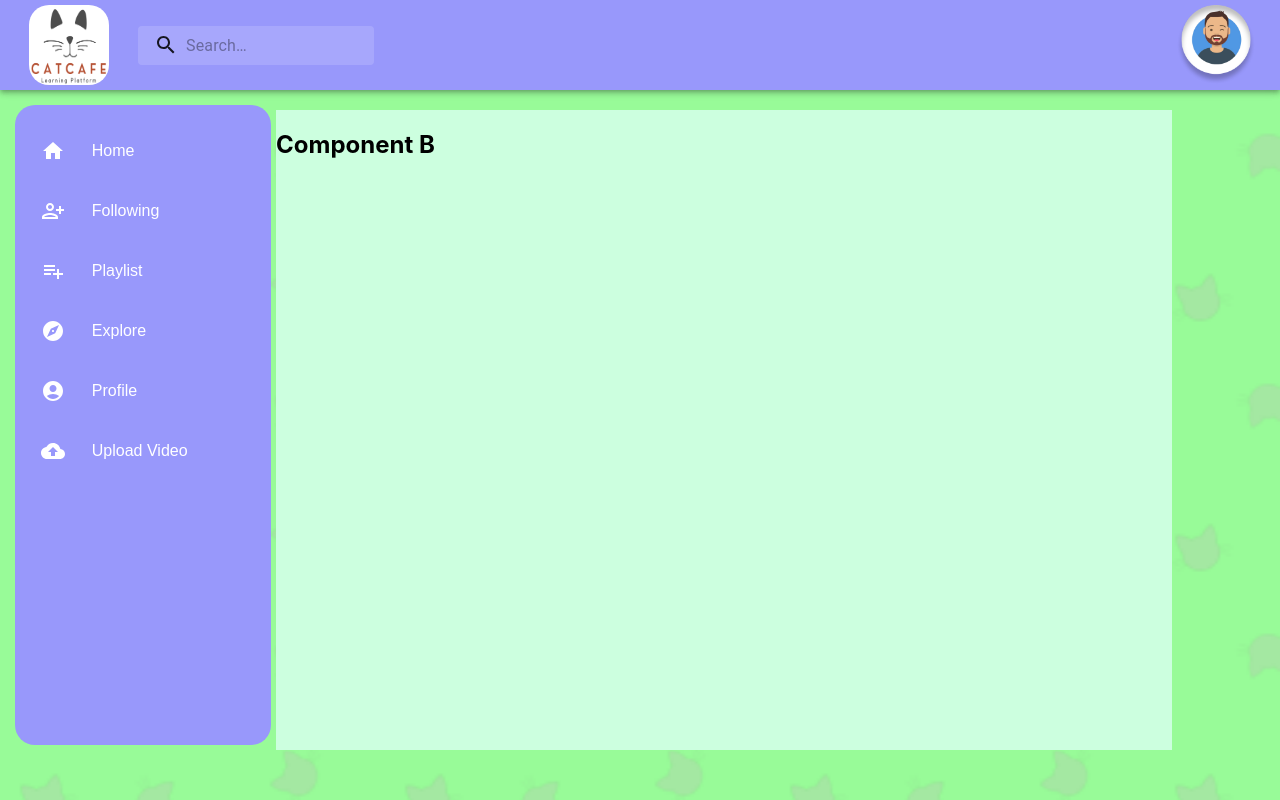
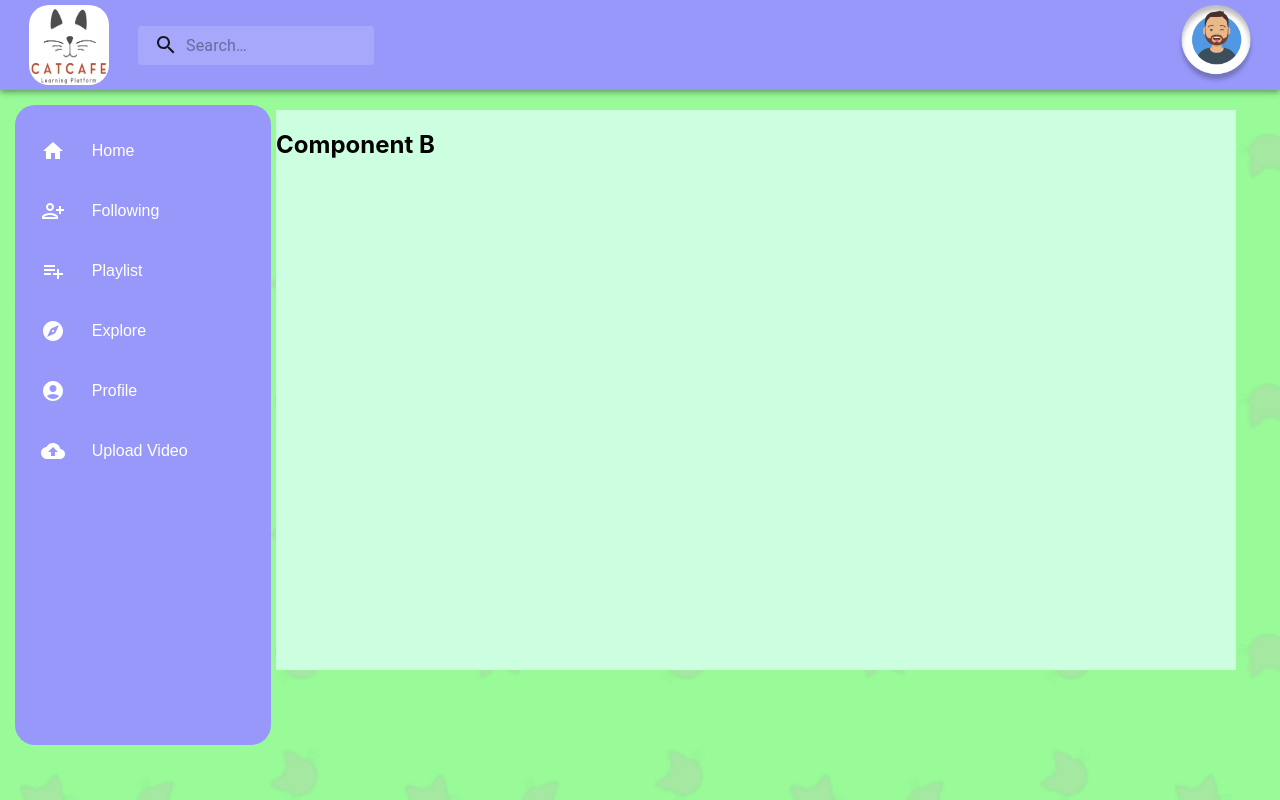
Before and after one commit to kcharris/CatCafeLearningPlatform, a React (Create React App) app in the folder cclp/: page / in a window 1280 px wide. Both pictures are taken after a click on the item "Following". Built offline with nearby package versions, Linux system fonts and the light colour scheme.

Commit message:
Update background sizes to fit page

```diff
--- a/cclp/src/App.css
+++ b/cclp/src/App.css
@@ -184,9 +184,7 @@ height: 100%
 .profileContainer, .followingContainer, .playListContainer{
   display:flex;
   margin: auto;
-  height:50vw;
-  max-width: 70vw;
-  max-height: 50vw;
+  height:70vh;
   width:75vw;
   margin: 5px;
   background-color: rgb(204, 255, 223);
```
